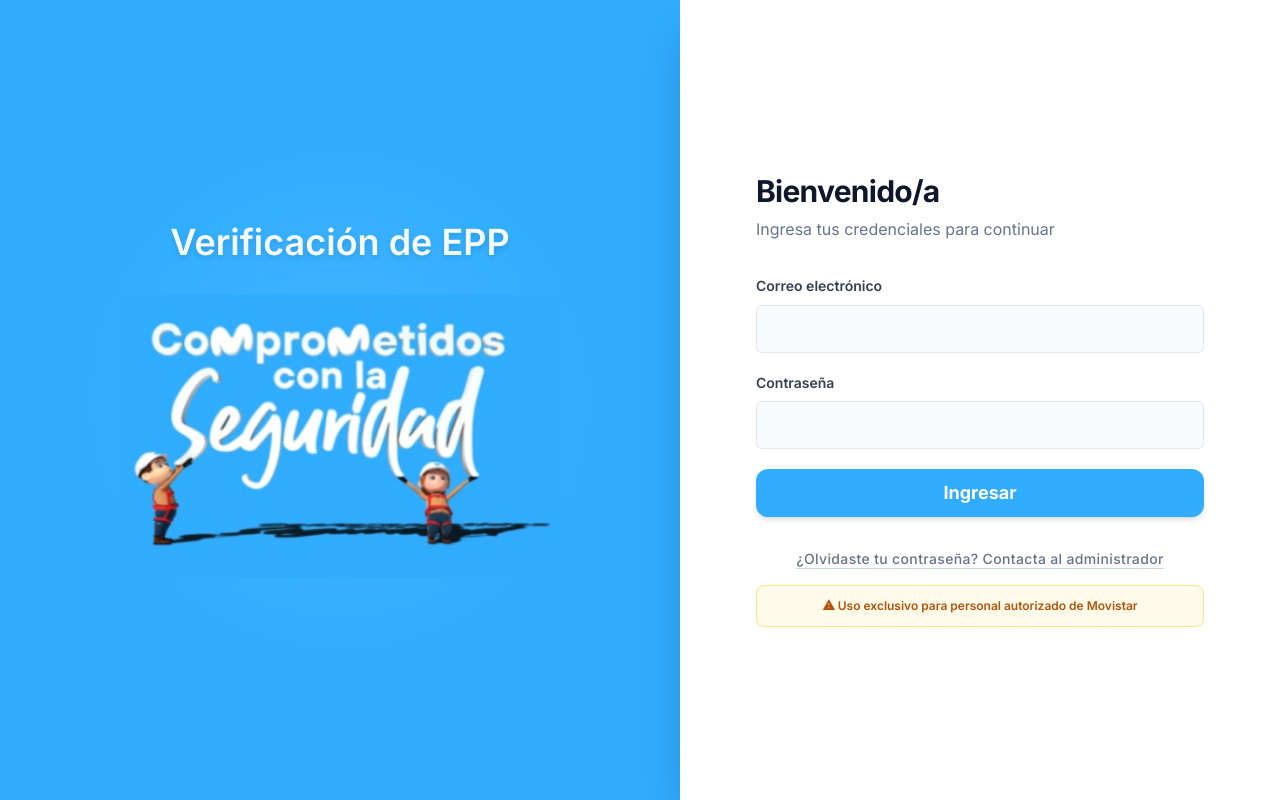
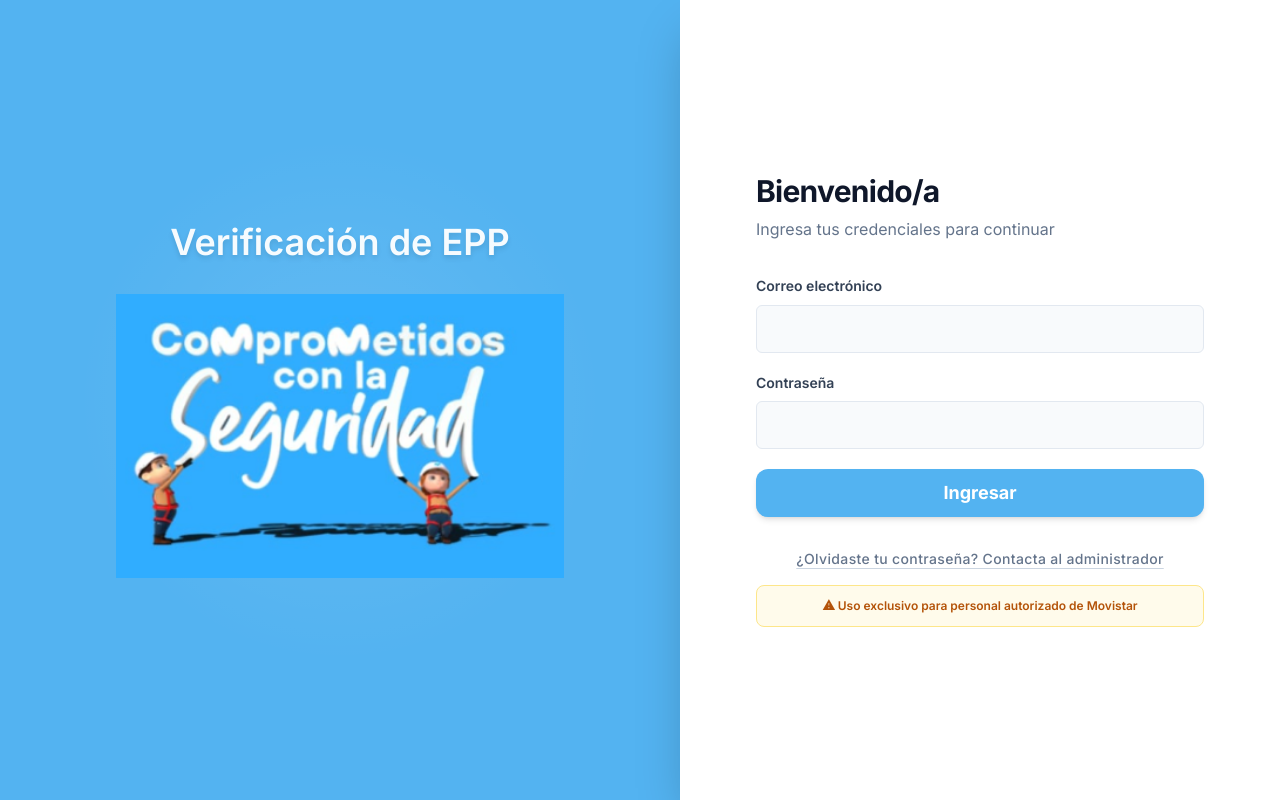
Before and after one commit to darador/Veep-TMA, a Next.js app: page / in a window 1280 px wide. Built offline with nearby package versions, Linux system fonts and the light colour scheme; no server answers.

Commit message:
UI: Fix movistar primary color to exactly match image background

```diff
--- a/src/app/globals.css
+++ b/src/app/globals.css
@@ -13,8 +13,8 @@
     --popover: 0 0% 100%;
     --popover-foreground: 0 0% 3.9%;
 
-    /* Movistar Blue #30ADFF */
-    --primary: 204 100% 59.4%;
+    /* Movistar Blue #53B3F1 */
+    --primary: 216.5 84.9% 63.5%;
     --primary-foreground: 0 0% 100%;
 
     /* Movistar Green #5BC500 (Used for success/accents) */
--- a/tailwind.config.js
+++ b/tailwind.config.js
@@ -22,7 +22,7 @@ module.exports = {
 				background: 'hsl(var(--background))',
 				foreground: 'hsl(var(--foreground))',
 				movistar: {
-					DEFAULT: '#30ADFF', // The bright blue exact match
+					DEFAULT: '#53B3F1', // The bright blue exact match
 					green: '#5BC500',   // The success green
 				},
 				primary: {
```
